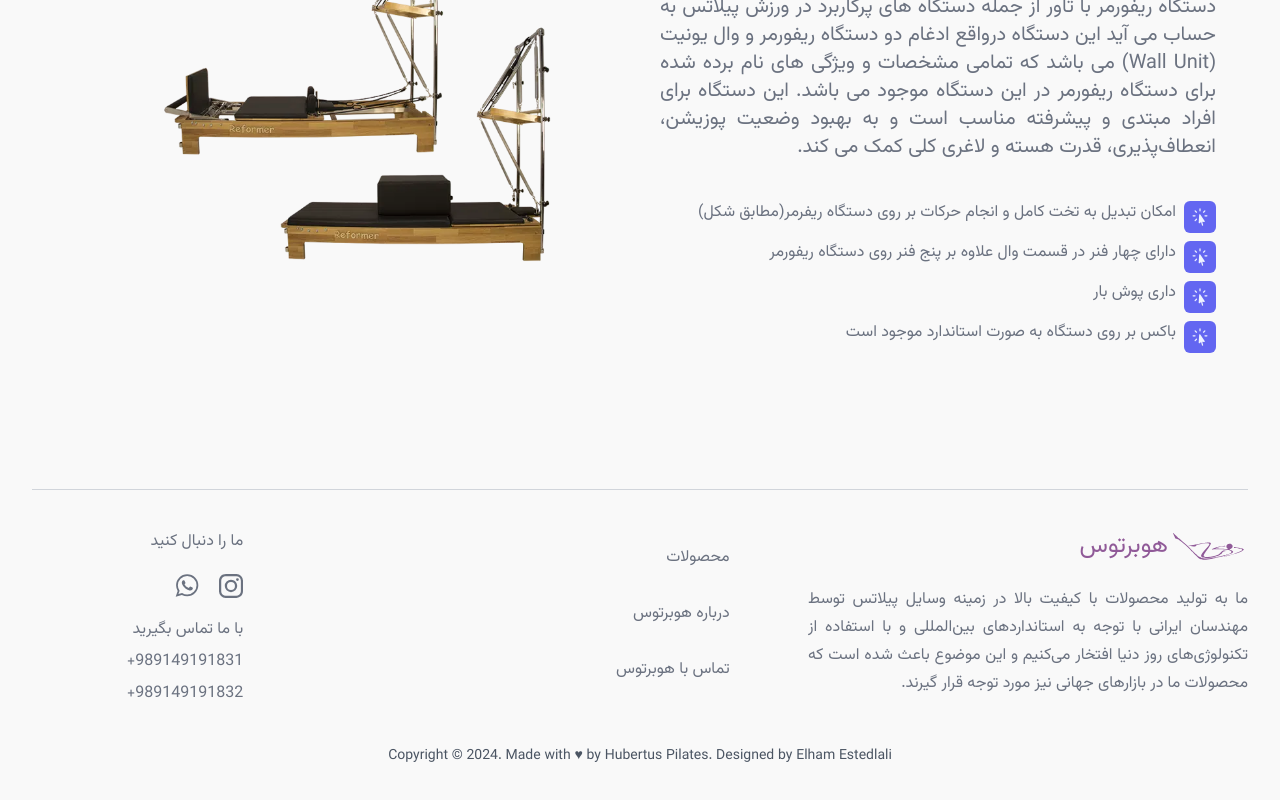
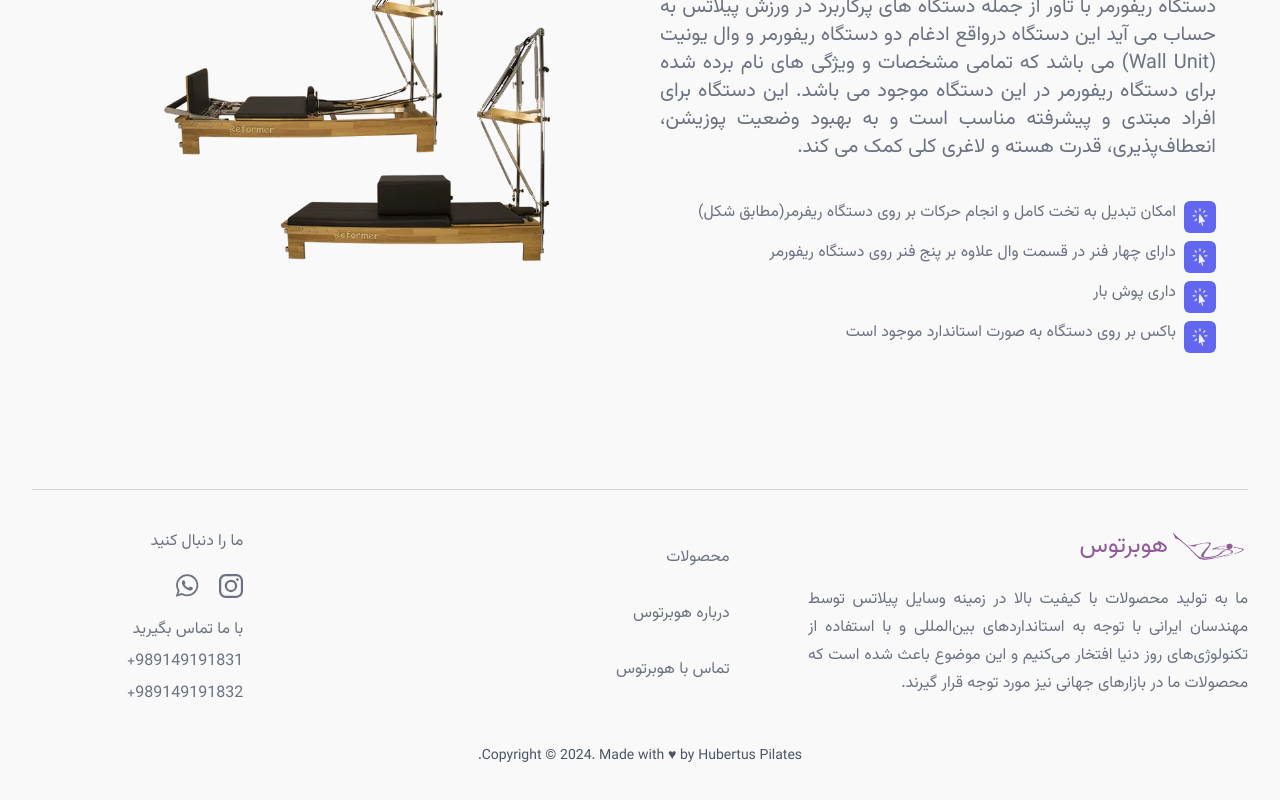
Before and after one commit to elhamest/hubertus-pilates-client, a Next.js app: page / in a window 1280 px wide. Shown: the part 6298-7098 px from the top of the page. Built offline with nearby package versions, Linux system fonts and the light colour scheme.

Commit message:
Removed designed by part

```diff
--- a/src/components/footer/index.jsx
+++ b/src/components/footer/index.jsx
@@ -123,8 +123,8 @@ export function Footer() {
             className="hover:text-thirdColor transition-all duration-300 focus:text-thirdColor"
           >
             Hubertus Pilates.
-          </a>{" "}
-          Designed by{" "}
+          </a>
+          {/* Designed by{" "}
           <a
             href="https://github.com/elhamest/"
             target="_blank"
@@ -132,7 +132,7 @@ export function Footer() {
             className="hover:text-thirdColor transition-all duration-300 focus:text-thirdColor"
           >
             Elham Estedlali
-          </a>
+          </a> */}
         </div>
       </Container>
     </div>
```
